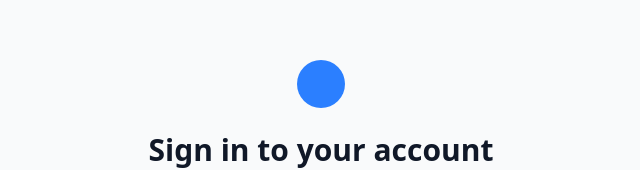
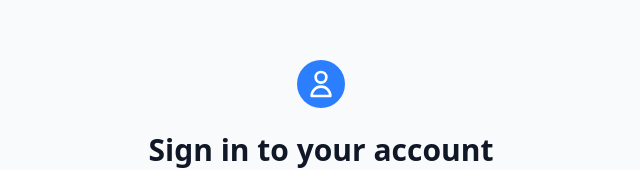
Before and after one commit to Kameshbandara/Online-Learning-Platform-with-Chat-GPT-Integration, a React (Vite) app in the folder frontend/onlinelearningapp/: page /login in a window 1280 px wide. Shown: the part 129-299 px from the top of the page, without its empty margins (319-959 px from the left). Built offline with nearby package versions, Linux system fonts and the light colour scheme.

Commit message:
Create Course and Footer

```diff
--- a/frontend/onlinelearningapp/src/App.jsx
+++ b/frontend/onlinelearningapp/src/App.jsx
@@ -1,8 +1,15 @@
-import { Navigate, Route, BrowserRouter as Router, Routes, useLocation } from 'react-router-dom';
+import {
+  Navigate,
+  Route,
+  BrowserRouter as Router,
+  Routes,
+  useLocation
+} from 'react-router-dom';
 import './App.css';
 import CourseList from './components/CourseList';
 import CreateCourse from './components/CreateCourse';
 import Dashboard from './components/Dashboard';
+import Footer from './components/Footer'; // ✅ Import Footer
 import Login from './components/Login';
 import MyCourse from './components/MyCourses';
 import Navbar from './components/Navbar';
@@ -20,35 +27,31 @@ const InstructorRoute = ({ children }) => {
   const token = localStorage.getItem('token');
   const user = JSON.parse(localStorage.getItem('user') || '{}');
 
-  if (!token) {
-    return <Navigate to="/login" />;
-  }
-
-  if (user.role !== 'instructor') {
-    return <Navigate to="/courses" />;
-  }
-
+  if (!token) return <Navigate to="/login" />;
+  if (user.role !== 'instructor') return <Navigate to="/courses" />;
   return children;
 };
 
-// Component to conditionally render navbar
-const ConditionalNavbar = () => {
+// ✅ Layout wrapper with Navbar and Footer (except on login/register)
+const Layout = ({ children }) => {
   const location = useLocation();
-  const hideNavbarRoutes = ['/login', '/register'];
+  const hideLayoutRoutes = ['/login', '/register'];
+  const shouldHideLayout = hideLayoutRoutes.includes(location.pathname);
 
-  if (hideNavbarRoutes.includes(location.pathname)) {
-    return null;
-  }
-
-  return <Navbar />;
+  return (
+    <>
+      {!shouldHideLayout && <Navbar />}
+      <main className="flex-grow bg-gray-50">{children}</main>
+      {!shouldHideLayout && <Footer />}
+    </>
+  );
 };
 
 function App() {
   return (
     <Router>
-      <div className="App">
-        <ConditionalNavbar />
-        <main className="min-h-screen bg-gray-50">
+      <div className="App flex flex-col min-h-screen">
+        <Layout>
           <Routes>
             {/* Public Routes */}
             <Route path="/login" element={<Login />} />
@@ -56,41 +59,53 @@ function App() {
             <Route path="/" element={<Navigate to="/courses" />} />
 
             {/* Protected Routes */}
-            <Route path="/courses" element={
+            <Route
+              path="/courses"
+              element={
                 <ProtectedRoute>
                   <CourseList />
                 </ProtectedRoute>
-            } />
-
-            <Route path="/my-courses" element={
+              }
+            />
+            <Route
+              path="/my-courses"
+              element={
                 <ProtectedRoute>
                   <MyCourse />
                 </ProtectedRoute>
-            } />
-
-            <Route path="/recommendations" element={
+              }
+            />
+            <Route
+              path="/recommendations"
+              element={
                 <ProtectedRoute>
                   <Recommend />
                 </ProtectedRoute>
-            } />
+              }
+            />
 
             {/* Instructor Only Routes */}
-            <Route path="/dashboard" element={
+            <Route
+              path="/dashboard"
+              element={
                 <InstructorRoute>
                   <Dashboard />
                 </InstructorRoute>
-            } />
-
-            <Route path="/create-course" element={
+              }
+            />
+            <Route
+              path="/create-course"
+              element={
                 <InstructorRoute>
                   <CreateCourse />
                 </InstructorRoute>
-            } />
+              }
+            />
 
-            {/* Catch all route */}
+            {/* Catch-all */}
             <Route path="*" element={<Navigate to="/courses" />} />
           </Routes>
-        </main>
+        </Layout>
       </div>
     </Router>
   );
--- a/frontend/onlinelearningapp/src/components/CreateCourse.jsx
+++ b/frontend/onlinelearningapp/src/components/CreateCourse.jsx
@@ -77,7 +77,7 @@ export default function CreateCourse() {
   };
 
   return (
-    <div className="min-h-screen bg-gray-50 flex flex-col items-center justify-center px-4">
+    <div className="min-h-screen bg-gray-50 flex flex-col items-center justify-center px-4 pt-24">
       <div className="bg-white rounded-lg shadow-md p-8 w-full max-w-2xl">
         <h1 className="text-2xl font-bold text-center text-gray-800 mb-6">Create a New Course</h1>
 
--- /dev/null
+++ b/frontend/onlinelearningapp/src/components/Footer.jsx
@@ -0,0 +1,9 @@
+const Footer = () => {
+  return (
+    <footer className="bg-blue-900 border-t border-gray-200 text-center text-sm text-white py-4">
+      <p>&copy; {new Date().getFullYear()} Online Learning Platform. All rights reserved.</p>
+    </footer>
+  );
+};
+
+export default Footer;
--- a/frontend/onlinelearningapp/src/components/Login.jsx
+++ b/frontend/onlinelearningapp/src/components/Login.jsx
@@ -47,7 +47,10 @@ const Login = () => {
     <div className="min-h-screen flex items-center justify-center bg-gray-50 py-12 px-4 sm:px-6 lg:px-8">
       <div className="max-w-md w-full space-y-8">
         <div>
-          <div className="mx-auto h-12 w-12 flex items-center justify-center rounded-full bg-blue-500">
+         <div className="mx-auto h-12 w-12 flex items-center justify-center rounded-full bg-blue-500">
+            <svg className="h-8 w-8 text-white" fill="none" viewBox="0 0 24 24" stroke="currentColor">
+              <path strokeLinecap="round" strokeLinejoin="round" strokeWidth={2} d="M16 7a4 4 0 11-8 0 4 4 0 018 0zM12 14a7 7 0 00-7 7h14a7 7 0 00-7-7z" />
+            </svg>
           </div>
           <h2 className="mt-6 text-center text-3xl font-extrabold text-gray-900">
             Sign in to your account
--- a/frontend/onlinelearningapp/src/components/Navbar.jsx
+++ b/frontend/onlinelearningapp/src/components/Navbar.jsx
@@ -36,7 +36,7 @@ const Navbar = () => {
   };
 
   return (
-    <nav className="bg-blue-600 shadow-lg">
+    <nav className="bg-blue-900 shadow-lg">
       <div className="max-w-7xl mx-auto px-4 sm:px-6 lg:px-8">
         <div className="flex items-center justify-between h-16">
           {/* Logo */}
```
Lines whose indentation alone changed are shown as unchanged.
